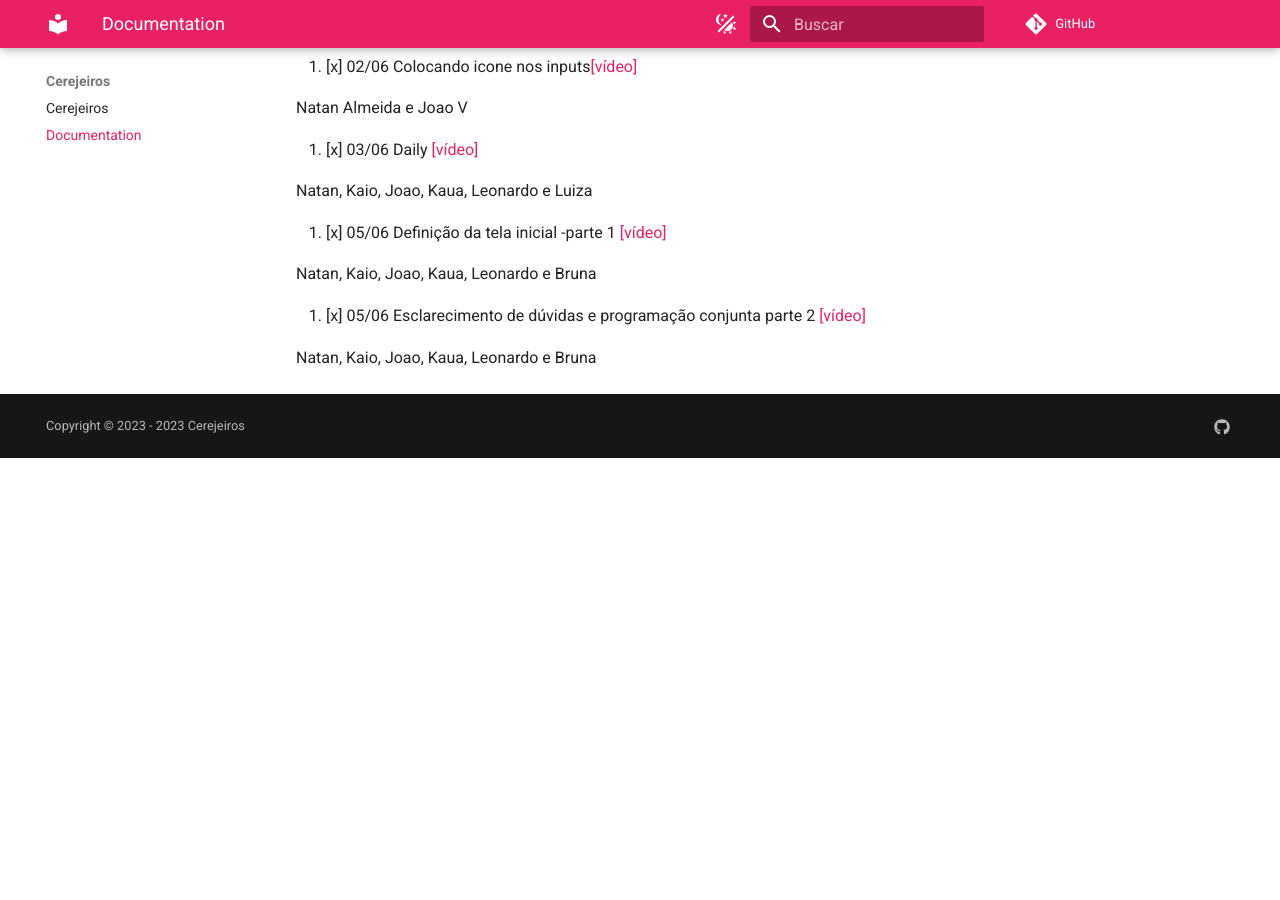
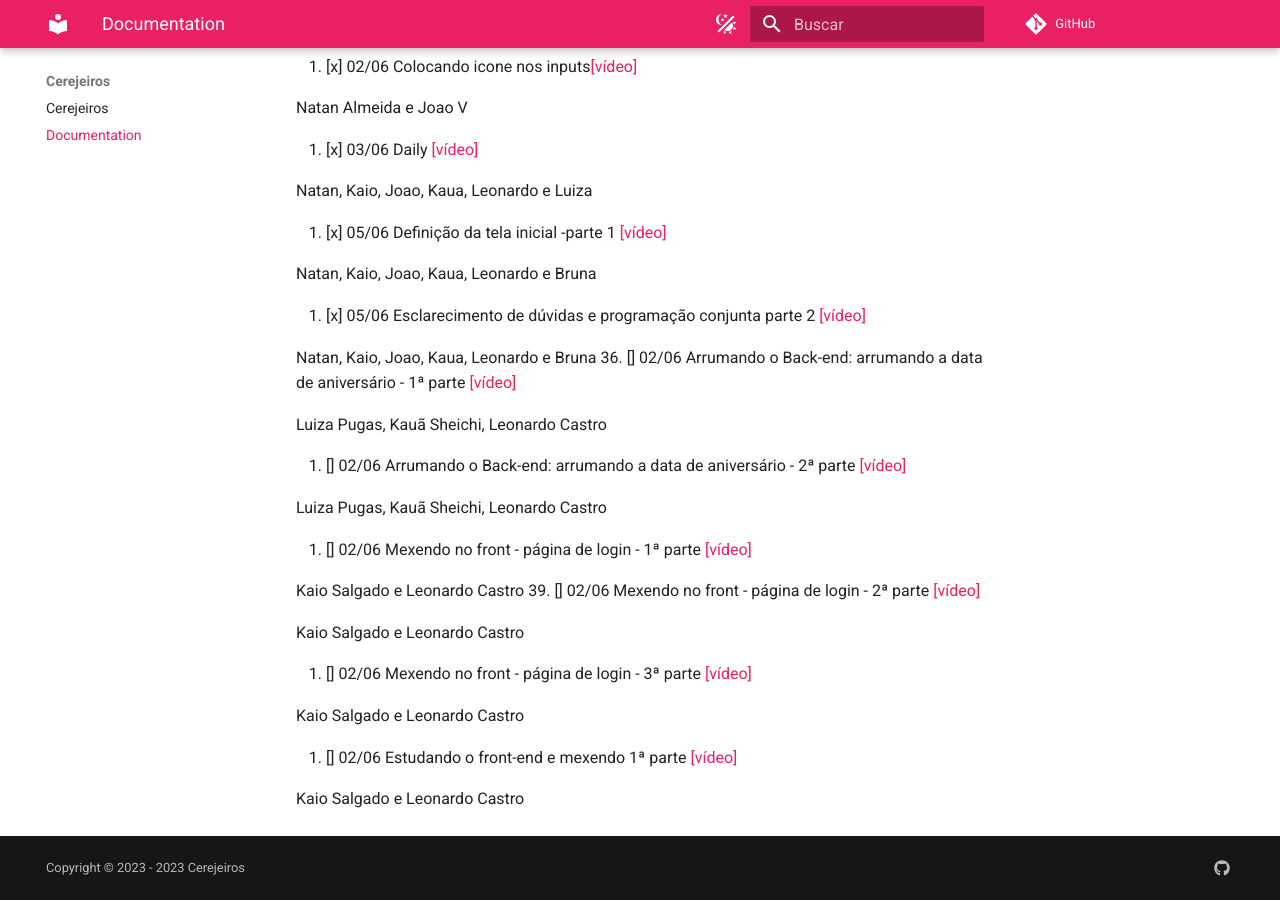
Before and after one commit to cerejeiros/bloom, an MkDocs documentation site: the page built from docs/documentation.md, in a window 1280 px wide and 900 px high, scrolled down 3172 px. Built offline with MkDocs 1.6.1 and Material for MkDocs 9.7.7, drawn with Linux system fonts in a browser that asks for light colours; comment, search, counter and statistics services are not loaded; before the commit the page ends 3630 px from its top, so only the background shows below that.

Commit message:
docs: uptdate documentation

```diff
--- a/docs/documentation.md
+++ b/docs/documentation.md
@@ -141,3 +141,25 @@ Natan, Kaio, Joao, Kaua, Leonardo e Bruna
 35. [x] 05/06 Esclarecimento de dúvidas e programação conjunta parte 2 [[vídeo]](https://youtu.be/btNNe6DXkZU)
 
 Natan, Kaio, Joao, Kaua, Leonardo e Bruna
+36. [] 02/06 Arrumando o Back-end: arrumando a data de aniversário - 1ª parte [[vídeo]](https://drive.google.com/file/d/1VRq4PG_YT3bC3gcqBMliP9rAYZ_YimGu/view?usp=sharing)
+
+Luiza Pugas, Kauã Sheichi, Leonardo Castro
+
+37. [] 02/06 Arrumando o Back-end: arrumando a data de aniversário - 2ª parte [[vídeo]](https://drive.google.com/file/d/1Vw7gsjanoQW-QRumX7tFTbZpRkR82fSo/view?usp=sharing)
+
+Luiza Pugas, Kauã Sheichi, Leonardo Castro
+
+38. [] 02/06 Mexendo no front - página de login - 1ª parte [[vídeo]](https://drive.google.com/file/d/1PVsteUiNwyAvegoGiXjWt53p4uCp2g0m/view?usp=drive_link)
+
+Kaio Salgado e  Leonardo Castro
+39. [] 02/06 Mexendo no front - página de login - 2ª parte [[vídeo]](https://drive.google.com/file/d/1WyHD7p-ZxivTxqB8Y295QG8LStn0xg8p/view?usp=drive_link)
+
+Kaio Salgado e  Leonardo Castro
+
+40. [] 02/06 Mexendo no front - página de login - 3ª parte [[vídeo]](https://drive.google.com/file/d/1YnDn0n2Hy1fd5kAJDOgC30ApNFDN9TDL/view?usp=drive_link)
+
+Kaio Salgado e  Leonardo Castro
+
+41. [] 02/06 Estudando o front-end e mexendo 1ª parte [[vídeo]](https://drive.google.com/file/d/1YnDn0n2Hy1fd5kAJDOgC30ApNFDN9TDL/view?usp=drive_link)
+
+Kaio Salgado e  Leonardo Castro
```
